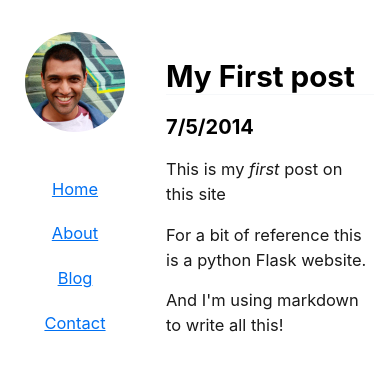
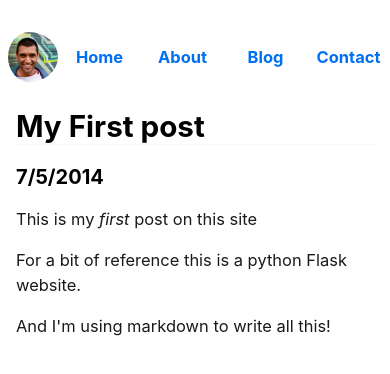
Before and after one commit to Amwam/amwam.github.io, a Next.js app: page /blog/style.module in a window 390 px wide. Shown: the top 374 px of the page. Built offline with nearby package versions, Linux system fonts and the light colour scheme; a web font is replaced by a local one.

Commit message:
Tidying up the styling for mobile

```diff
--- a/components/styles/Navigation.module.css
+++ b/components/styles/Navigation.module.css
@@ -14,6 +14,7 @@
   margin-right: auto;
   text-align: center;
   margin-bottom: 20px;
+  font-weight: bold;
 }
 
 #nav-bar {
@@ -22,3 +23,23 @@
   min-width: 150px;
   height: 100%;
 }
+
+@media only screen and (max-width: 600px) {
+  #nav-bar {
+    flex-direction: row;
+    position: sticky;
+    top: 0;
+    background-color: var(--nc-bg-1);
+  }
+
+  .nav-link {
+    margin: auto;
+  }
+
+  #nav-display-picture {
+    margin: auto;
+    height: 50px;
+    width: 50px;
+    padding-left: 0.5rem;
+  }
+}
--- a/components/styles/ProductList.module.css
+++ b/components/styles/ProductList.module.css
@@ -8,3 +8,9 @@
   flex-basis: 25%;
   padding-bottom: 0.5rem;
 }
+
+@media only screen and (max-width: 600px) {
+  .productItem {
+    flex-basis: 50%;
+  }
+}
--- a/pages/_app.module.css
+++ b/pages/_app.module.css
@@ -3,7 +3,8 @@
   flex-direction: row;
   height: 100%;
   padding: 1rem;
-  max-width: 70vw;
+  max-width: var(--default-width);
+  width: var(--default-width);
 }
 
 .container {
@@ -11,3 +12,18 @@
   position: absolute;
   left: 0;
 }
+
+@media only screen and (max-width: 600px) {
+  .container {
+    flex-direction: column;
+    width: 100%;
+  }
+
+  #content {
+    padding: 1rem;
+    max-width: unset;
+    width: unset;
+    display: block;
+  }
+
+}
--- a/pages/_app.tsx
+++ b/pages/_app.tsx
@@ -2,13 +2,16 @@ import * as React from 'react';
 import Navigation from '../components/Navigation';
 import Head from 'next/head';
 import styles from './_app.module.css';
+import './css/index.css';
 
 export default function MyApp({ Component, pageProps }) {
   return (
     <div className={styles.container}>
-      <Head>
+      <Head key="meta-info">
+        <meta name="viewport" content="width=device-width, initial-scale=1" />
+      </Head>
+      <Head key="stylesheets">
         <link rel="stylesheet" href="https://fonts.xz.style/serve/inter.css" />
-        <link rel="stylesheet" href="/css/index.css"></link>
       </Head>
       <Head key="prism">
         <link
--- a/pages/blog/style.module.css
+++ b/pages/blog/style.module.css
@@ -1,3 +1,35 @@
 .tags {
   padding-bottom: 1rem;
 }
+
+.content {
+  display: flex;
+  width: 70vw;
+}
+
+.post-list {
+  flex: 1 1 50%;
+}
+
+.tags-list {
+  flex: 1;
+}
+
+.post-item {
+  padding: 0.5rem 0;
+}
+
+.post-date {
+  font-size: 1em;
+}
+
+@media only screen and (max-width: 600px) {
+  .content {
+    display: flex;
+    flex-direction: column;
+  }
+
+  .tags-list {
+    padding-top: 2rem;
+  }
+}
--- /dev/null
+++ b/pages/css/index.css
@@ -0,0 +1,25 @@
+@import "new.css";
+
+@media (prefers-color-scheme:dark) {
+    :root {
+        --nc-tx-1: #ffffff;
+        --nc-tx-2: #eeeeee;
+        --nc-bg-1: #151515;
+        --nc-bg-2: #111111;
+        --nc-bg-3: #222222;
+        --nc-lk-1: rgb(252, 78, 78);
+        --nc-lk-2: rgb(170, 0, 0);
+        --nc-lk-tx: #FFFFFF;
+        --nc-ac-1: #7928CA;
+        --nc-ac-tx: #FFFFFF;
+        --default-width: 70vw;
+    }
+}
+
+a {
+    text-decoration: none;
+}
+
+main>div:first-child {
+    width: var(--default-width);
+}
--- a/public/css/index.css
+++ /dev/null
@@ -1 +0,0 @@
-@import "new.css"
```
Also changed, not shown: pages/blog/index.tsx (+8 -5 lines), pages/css/new.css (renamed from public/css/new.css).
